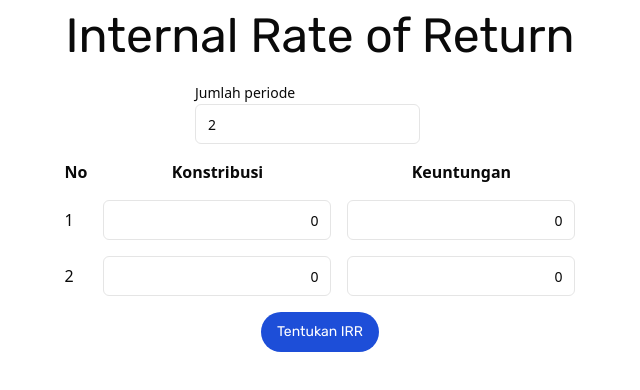
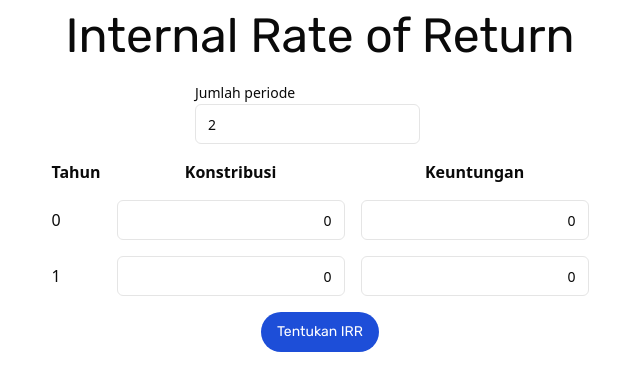
Before and after one commit to sotul04/app-irr, a Next.js app: page / in a window 1280 px wide. Shown: the top 390 px of the page, without its empty margins (320-960 px from the left). Built offline with nearby package versions, Linux system fonts and the light colour scheme.

Commit message:
fix: periodes validation

```diff
--- a/src/components/data-input.tsx
+++ b/src/components/data-input.tsx
@@ -6,7 +6,7 @@ import { Button } from "./ui/button";
 import { LoaderIcon } from "lucide-react";
 
 export function DataInput() {
-    const [periodes, setPeriodes] = useState(2);
+    const [periodes, setPeriodes] = useState<string>("2");
     const [data, setData] = useState<Array<{ spending: number; income: number }>>([{ spending: 0, income: 0 }, { spending: 0, income: 0 }]);
     const [isLoading, setIsLoading] = useState(false);
     const [irrValue, setIrrValue] = useState<{ value: number, error: string | null } | null>(null);
@@ -15,11 +15,12 @@ export function DataInput() {
     const handlePeriodesChange = (e: React.ChangeEvent<HTMLInputElement>) => {
         const newValue = e.target.value;
 
-        // Validate input to be numeric
+        setPeriodes(newValue);
+
+        let newPeriodes = 2
         if (/^\d*\.?\d*$/.test(newValue)) {
-            const newPeriodes = Math.max(2, Number(newValue)); // Ensure minimum of 2 periods
-            setPeriodes(newPeriodes);
-
+            newPeriodes = Math.max(2, Number(newValue));
+        }
         if (newPeriodes > data.length) {
             // Add new entries
             const additionalEntries = Array.from({ length: newPeriodes - data.length }, () => ({
@@ -30,7 +31,6 @@ export function DataInput() {
         } else if (newPeriodes < data.length) {
             // Slice the data array to the new number of periods
             setData(prev => prev.slice(0, newPeriodes));
-            }
         }
     };
 
@@ -110,7 +110,7 @@ export function DataInput() {
                 <table className="min-w-full">
                     <thead>
                         <tr>
-                            <th className="p-2 text-left">No</th>
+                            <th className="p-2 text-left">Tahun</th>
                             <th className="p-2 text-center">Konstribusi</th>
                             <th className="p-2 text-center">Keuntungan</th>
                         </tr>
@@ -118,7 +118,7 @@ export function DataInput() {
                     <tbody>
                         {data.map((item, index) => (
                             <tr key={index}>
-                                <td className="p-2 text-left">{index + 1}</td>
+                                <td className="p-2 text-left">{index}</td>
                                 <td className="p-2">
                                     <Input
                                         type="text" // Change to text to allow decimal input
```
Lines whose indentation alone changed are shown as unchanged.
